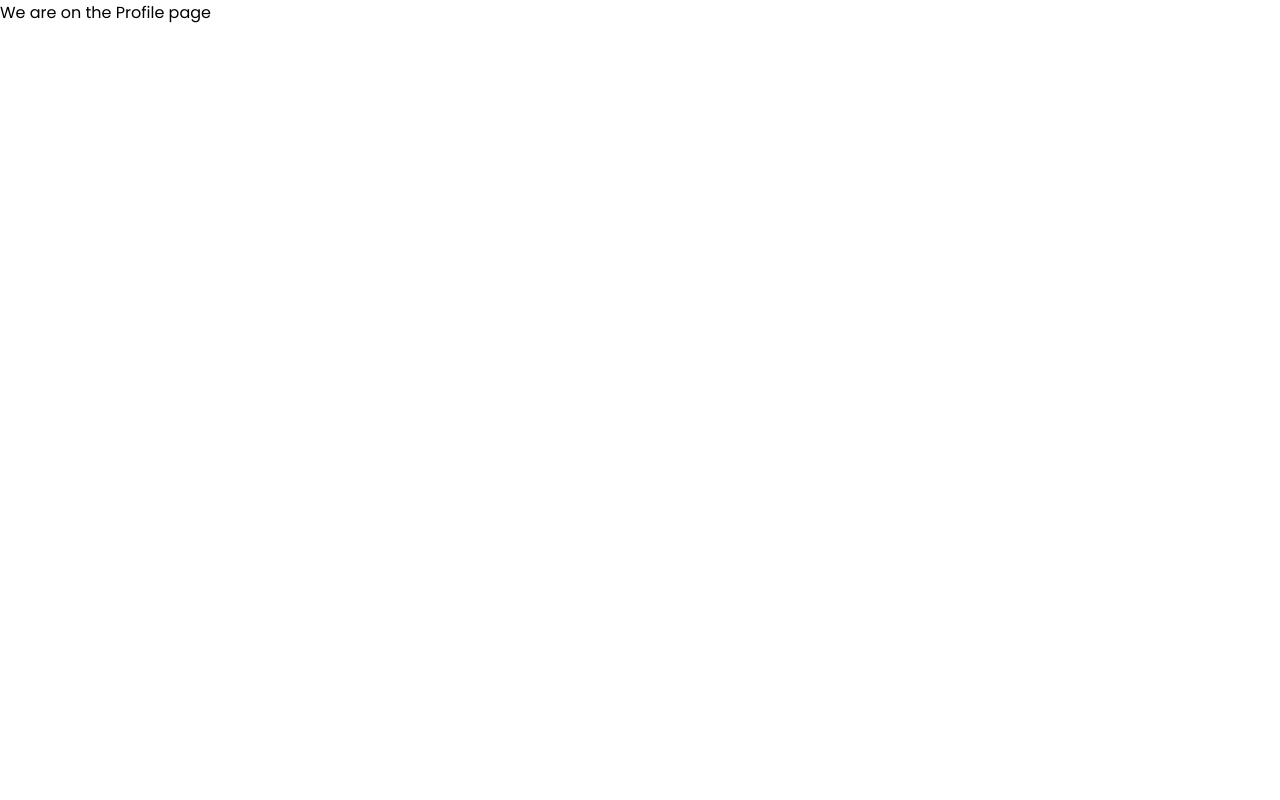
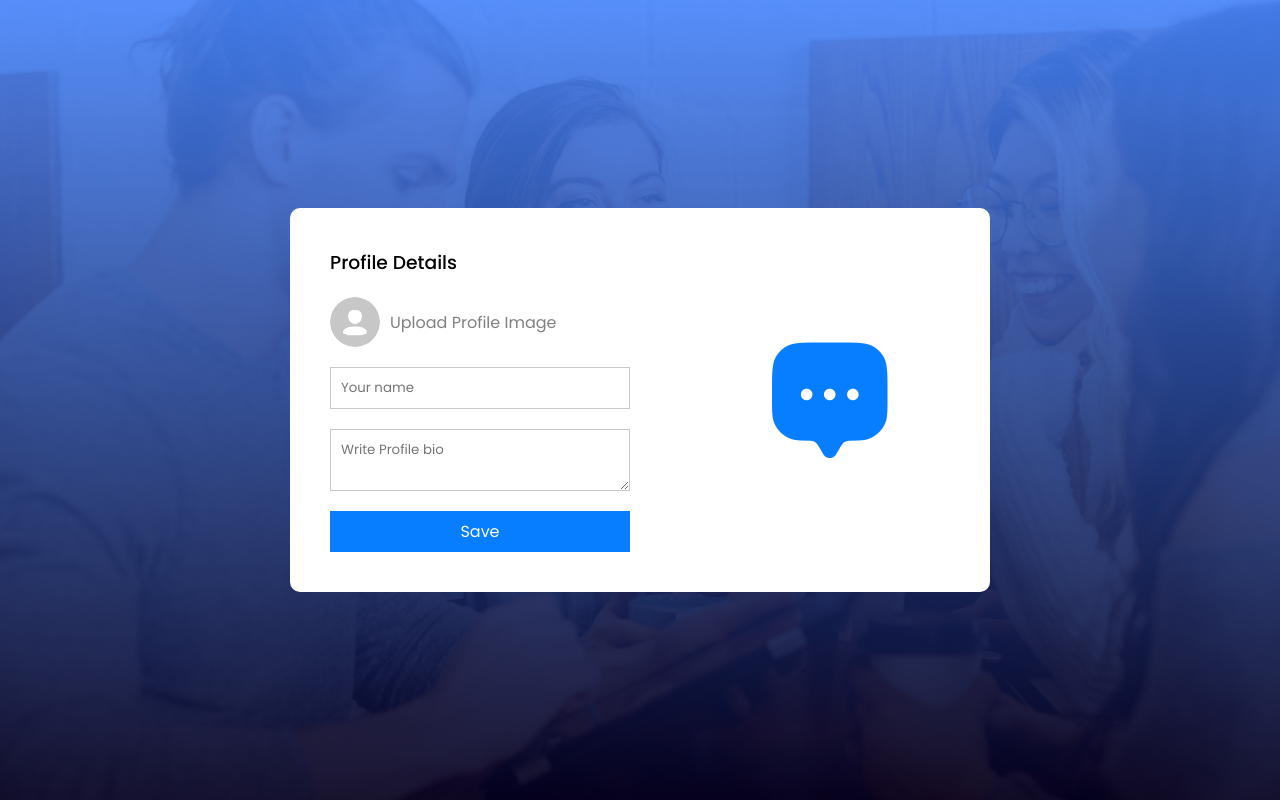
Before and after one commit to BharatKhatwani/CHAT_APP, a React (Vite) app: page /profile in a window 1280 px wide. Built offline with nearby package versions, Linux system fonts and the light colour scheme.

Commit message:
added firebase

```diff
--- a/package.json
+++ b/package.json
@@ -10,9 +10,11 @@
     "preview": "vite preview"
   },
   "dependencies": {
+    "firebase": "^10.13.2",
     "react": "^18.3.1",
     "react-dom": "^18.3.1",
-    "react-router-dom": "^6.26.2"
+    "react-router-dom": "^6.26.2",
+    "react-toastify": "^10.0.5"
   },
   "devDependencies": {
     "@eslint/js": "^9.9.0",
--- a/src/App.jsx
+++ b/src/App.jsx
@@ -3,14 +3,19 @@
 import Login from './pages/Login/Login.jsx';
 import Chat from './pages/Chat/Chat.jsx';
 import ProfileUpdate from './pages/ProfileUpdate/ProfileUpdate';
+import { ToastContainer, toast } from 'react-toastify';
+  import 'react-toastify/dist/ReactToastify.css';
 
 const App = () => {
   return (
+    <>
+    <ToastContainer/>
     <Routes>  {/* Use Routes component without another Router */}
       <Route path="/" element={<Login />} />
       <Route path="/chat" element={<Chat />} />
       <Route path="/profile" element={<ProfileUpdate />} />
     </Routes>
+    </>
   );
 };
 
--- /dev/null
+++ b/src/Config/firebase.js
@@ -0,0 +1,78 @@
+// Import the functions you need from the SDKs
+import { initializeApp } from "firebase/app";
+import { createUserWithEmailAndPassword, getAuth, signInWithEmailAndPassword } from "firebase/auth";
+import { getFirestore, setDoc, doc } from "firebase/firestore"; // Ensure 'doc' is imported
+import { toast } from "react-toastify";
+
+// Firebase configuration object
+const firebaseConfig = {
+  apiKey: "AIzaSyDn-9YTe2lVZ6oJWY_i7byhmuHNtrucFgY",
+  authDomain: "chat-app-6a039.firebaseapp.com",
+  projectId: "chat-app-6a039",
+  storageBucket: "chat-app-6a039.appspot.com",
+  messagingSenderId: "164157600102",
+  appId: "1:164157600102:web:9c8a4813eab2dcf20418a7"
+};
+
+// Initialize Firebase
+const app = initializeApp(firebaseConfig);
+const auth = getAuth(app);
+const db = getFirestore(app);
+
+// Sign-up function
+const signup = async (username, email, password) => {
+  try {
+    // Create user with email and password
+    const res = await createUserWithEmailAndPassword(auth, email, password);
+    const user = res.user;
+
+    // Add user to Firestore database
+    await setDoc(doc(db, "users", user.uid), {
+      id: user.uid, // Corrected to 'uid'
+      username: username.toLowerCase(),
+      email,
+      name: "",
+      avatar: "",
+      bio: "Hey, there I am using chat app",
+      lastSeen: Date.now()
+    });
+
+    // Initialize chat data in Firestore for the user
+    await setDoc(doc(db, "chats", user.uid), {
+      chatData: []
+    });
+
+    console.log("User signed up and data stored successfully");
+    toast.success("Account created successfully!");
+
+  } catch (error) {
+    console.log("Error during sign up:", error);
+    // Fixed the incorrect chaining of toast.error
+    toast.error(error.code.split('/')[1].split('-').join(' '));
+  }
+};
+
+// Login function
+const login = async (email, password) => {
+  try {
+    await signInWithEmailAndPassword(auth, email, password);
+    toast.success("Logged in successfully!");
+  } catch (error) {
+    console.error("Error during login:", error);
+    // Fixed the incorrect chaining of toast.error
+    toast.error(error.code.split('/')[1].split('-').join(' '));
+  }
+};
+
+const logout = async() => {
+    try {
+        await signOut(auth)
+    } catch (error) {
+        console.log(error);
+        console.log(error.code.split('/')[1].split('-').join(" "));
+    }
+}
+
+
+
+export { signup, login,logout };
--- a/src/pages/Login/Login.jsx
+++ b/src/pages/Login/Login.jsx
@@ -1,38 +1,97 @@
-import React, { useState } from 'react'
-import "../Login/Login.css"
-import assets from "../../assets/assets.js"
-
+import React, { useState } from 'react';
+import '../Login/Login.css';
+import assets from '../../assets/assets.js';
+import { signup ,login} from '../../Config/firebase.js'; // Import the signup function
 
 const Login = () => {
-  const [current , UseCurrent] = useState("Sign up");
+  const [current, setCurrent] = useState("Sign up"); // State to toggle between Sign up and Login
+  const [userName, setUserName] = useState(""); // Username state
+  const [email, setEmail] = useState(""); // Email state
+  const [password, setPassword] = useState(""); // Password state
+
+  // Form submission handler
+  const onSubmitHandler = async (event) => {
+    event.preventDefault(); // Prevent page reload on form submission
+    if (current === "Sign up") {
+
+        // Call Firebase sign-up function
+        await signup(userName, email, password);
+        console.log("User signed up successfully");
+
+    } else {
+      // If it's login, call the login function
+
+         login(email, password);
+        console.log("User logged in successfully");
+
+    }
+  };
 
   return (
-    <div className='login'>
-      <img src = {assets.logo_big} alt='' className='logo' />
-      <form className='Login-form'>
-        <h2>{current} </h2>
-     {current === "Sign up"?<input type="text" placeholder='Username' className='Form-input' required/> : null }
-        <input type="email" placeholder='Email address' className='Form-input' required />
-        <input type="password" placeholder='Password' className='Form-input' required/>
-      <button type='submit'>{current === "Sign up" ?  "Create Account"  : "Login Now"}</button>
-   <div className="login-term">
-    <input type='checkbox' required />
-    <p>Agree to the terms of use & privacy policy </p>
-   </div>
-   <div className="login-forgot">
-    {
-      current ===  "Sign up" ?  <p className="login-toggle"> Already have a Account  <span onClick= {() => {
-        UseCurrent("Login ");
-      }}   >Login here </span> </p> :   <p className="login-toggle"> Create an Account  <span onClick= {() => {
-        UseCurrent("Sign up ");
-      }}   > Click here</span> </p>
-    }
+    <div className="login">
+      <img src={assets.logo_big} alt="" className="logo" />
+      <form onSubmit={onSubmitHandler} className="Login-form">
+        <h2>{current}</h2>
 
+        {/* Conditional rendering for Sign up */}
+        {current === "Sign up" && (
+          <input
+            onChange={(e) => setUserName(e.target.value)}
+            value={userName}
+            type="text"
+            placeholder="Username"
+            className="Form-input"
+            required
+          />
+        )}
 
-   </div>
+        <input
+          onChange={(e) => setEmail(e.target.value)}
+          value={email}
+          type="email"
+          placeholder="Email address"
+          className="Form-input"
+          required
+        />
+
+        <input
+          onChange={(e) => setPassword(e.target.value)}
+          value={password}
+          type="password"
+          placeholder="Password"
+          className="Form-input"
+          required
+        />
+
+        <button type="submit">
+          {current === "Sign up" ? "Create Account" : "Login Now"}
+        </button>
+
+        <div className="login-term">
+          <input type="checkbox" required />
+          <p>Agree to the terms of use & privacy policy</p>
+        </div>
+
+        <div className="login-forgot">
+          {current === "Sign up" ? (
+            <p className="login-toggle">
+              Already have an Account?{" "}
+              <span onClick={() => setCurrent("Login")}>
+                Login here
+              </span>
+            </p>
+          ) : (
+            <p className="login-toggle">
+              Create an Account{" "}
+              <span onClick={() => setCurrent("Sign up")}>
+                Click here
+              </span>
+            </p>
+          )}
+        </div>
       </form>
     </div>
-  )
-}
+  );
+};
 
-export default Login
+export default Login;
--- a/src/pages/ProfileUpdate/ProfileUpdate.css
+++ b/src/pages/ProfileUpdate/ProfileUpdate.css
@@ -0,0 +1,64 @@
+.profile {
+    min-height: 100vh;
+    background: url(/background.png) no-repeat;
+    background-size: cover;
+    display: flex;
+    justify-content: center;
+    align-items: center;
+
+}
+.profile-container{
+    background: white;
+    display: flex;
+    align-items: center;
+    justify-content: space-between;
+    min-width: 700px;
+    border-radius: 10px;
+}
+.profile-pic {
+   max-width: 150px;
+   aspect-ratio: 1/1;
+   margin: 20px auto;
+   border-radius: 50%;
+
+}
+
+.profile form {
+    display: flex;
+    flex-direction: column;
+    gap: 20px;
+    padding: 40px;
+
+}
+ .profile form h3 {
+    font-weight: 500;
+
+}
+.profile label{
+    display: flex;
+    align-items: center;
+    gap: 10px;
+    color: gray;
+   cursor: pointer;
+}
+.icon{
+
+    width: 50px;
+    aspect-ratio: 1/1;
+    border-radius: 50%;
+}
+.profile input,textarea{
+   padding: 10px;
+   min-width: 300px;
+   border: 1px solid #c9c9c9;
+   outline-color: #077eff;
+
+}
+.profile form button {
+   border: none;
+   color: white;
+   background-color: #077eff;
+   padding: 8px;
+   font-size: 16px;
+   cursor: pointer;
+}
--- a/src/pages/ProfileUpdate/ProfileUpdate.jsx
+++ b/src/pages/ProfileUpdate/ProfileUpdate.jsx
@@ -1,11 +1,41 @@
-import React from 'react'
-import './ProfileUpdate.css'
+import React, { useState } from 'react';
+import './ProfileUpdate.css';
+
+import assets from '../../assets/assets';
+
 const ProfileUpdate = () => {
+  const [image, setImage] = useState(false); // Corrected useState
+
   return (
-    <div>
-      We are on the Profile page
+    <div className="profile">
+      <div className="profile-container">
+        <form>
+          <h3>Profile Details</h3>
+          <label htmlFor="avatar">
+            <input
+              onChange={(e) => {
+                setImage(e.target.files[0]);
+              }}
+              type="file"
+              id="avatar"
+              accept=".png, .jpg, .jpeg"
+              hidden
+            />
+            <img
+              src={image ? URL.createObjectURL(image) : assets.avatar_icon}
+              className="icon"
+              alt="Avatar Preview" // Added alt attribute for accessibility
+            />
+            Upload Profile Image
+          </label>
+          <input className="input-1" type="text" placeholder="Your name" required />
+          <textarea placeholder="Write Profile bio" required></textarea>
+          <button type="submit">Save</button>
+        </form>
+        <img className="profile-pic" src={image? URL.createObjectURL(image) : assets.logo_icon} alt="Logo Icon" />
+      </div>
     </div>
-  )
-}
+  );
+};
 
-export default ProfileUpdate
+export default ProfileUpdate;
```
Also changed, not shown: 1 other file (tests, documents, lock files or other folders).
